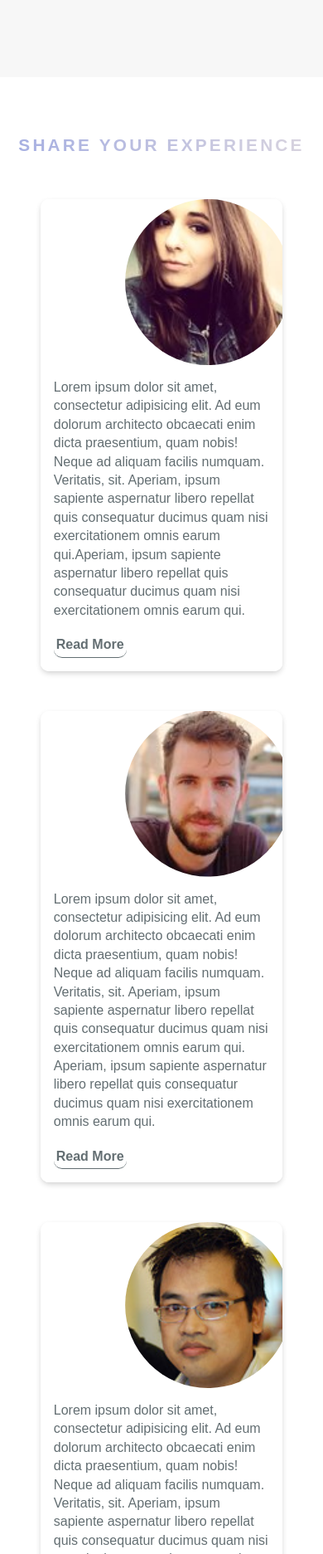
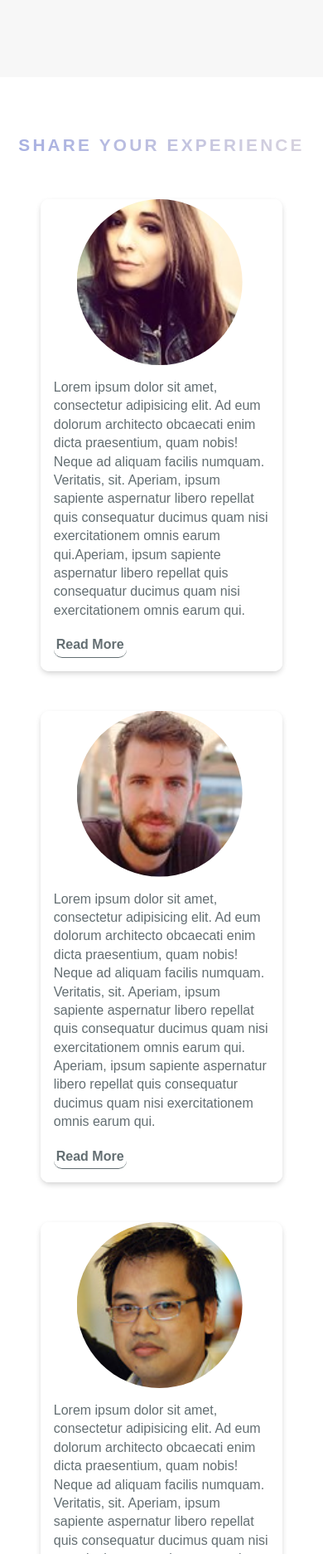
Before and after one commit to KevinTV08/GLNP, a website: page index.html in a window 390 px wide. Shown: the part 7467-9340 px from the top of the page at 83% size. Drawn offline with Linux system fonts and the light colour scheme; files whose address does not match are found by name.

Commit message:
media query changes

```diff
--- a/sass/components/_testimonials.scss
+++ b/sass/components/_testimonials.scss
@@ -25,7 +25,6 @@
     shape-outside: circle(50% at 50% 50%);
     border-radius: none;
     position: absolute;
-    left: 35%;
     background-size: 80%;
     background-repeat: no-repeat;
     background-position: center top;
@@ -40,7 +39,6 @@
     shape-outside: circle(50% at 50% 50%);
     border-radius: none;
     position: absolute;
-    left: 35%;
     background-size: 80%;
     background-repeat: no-repeat;
     background-position: center;
@@ -55,7 +53,6 @@
     shape-outside: circle(50% at 50% 50%);
     border-radius: none;
     position: absolute;
-    left: 35%;
     background-size: 80%;
     background-repeat: no-repeat;
     background-position: center;
@@ -124,33 +121,73 @@
       position: absolute;
       right: 0;
       left: 0.5rem;
-      background-size: 80%;
-      background-repeat: no-repeat;
-      background-position: center top;
-      transition: transform 0.2s;
-      height: 100%;
     }
 
     .photo-2 {
       position: absolute;
       right: 1rem;
       left: 0;
-      background-size: 80%;
-      background-repeat: no-repeat;
-      background-position: center;
-      transition: transform 0.2s;
-      height: 100%;
     }
 
     .photo-3 {
       position: absolute;
       right: 0;
       left: 0.5rem;
-      background-size: 80%;
-      background-repeat: no-repeat;
-      background-position: center;
-      transition: transform 0.2s;
-      height: 100%;
+    }
+  }
+
+  @media screen and (max-width: 61.9374rem) {
+    .photo-1 {
+      position: absolute;
+      left: 35%;
+    }
+
+    .photo-2 {
+      position: absolute;
+      left: 35%;
+    }
+
+    .photo-3 {
+      position: absolute;
+      left: 35%;
+    }
+  }
+
+  @media screen and (max-width: 40rem) {
+    .photo-1 {
+      position: absolute;
+      left: 30%;
+    }
+
+    .photo-2 {
+      position: absolute;
+      left: 30%;
+    }
+
+    .photo-3 {
+      position: absolute;
+      left: 30%;
+    }
+
+    .testimonial-card {
+      line-height: 1;
+    }
+  }
+
+  @media screen and (max-width: 30rem) {
+    .photo-1 {
+      position: absolute;
+      left: 15%;
+    }
+
+    .photo-2 {
+      position: absolute;
+      left: 15%;
+    }
+
+    .photo-3 {
+      position: absolute;
+      left: 15%;
     }
   }
 }
```
Also changed, not shown: css/style.css.
